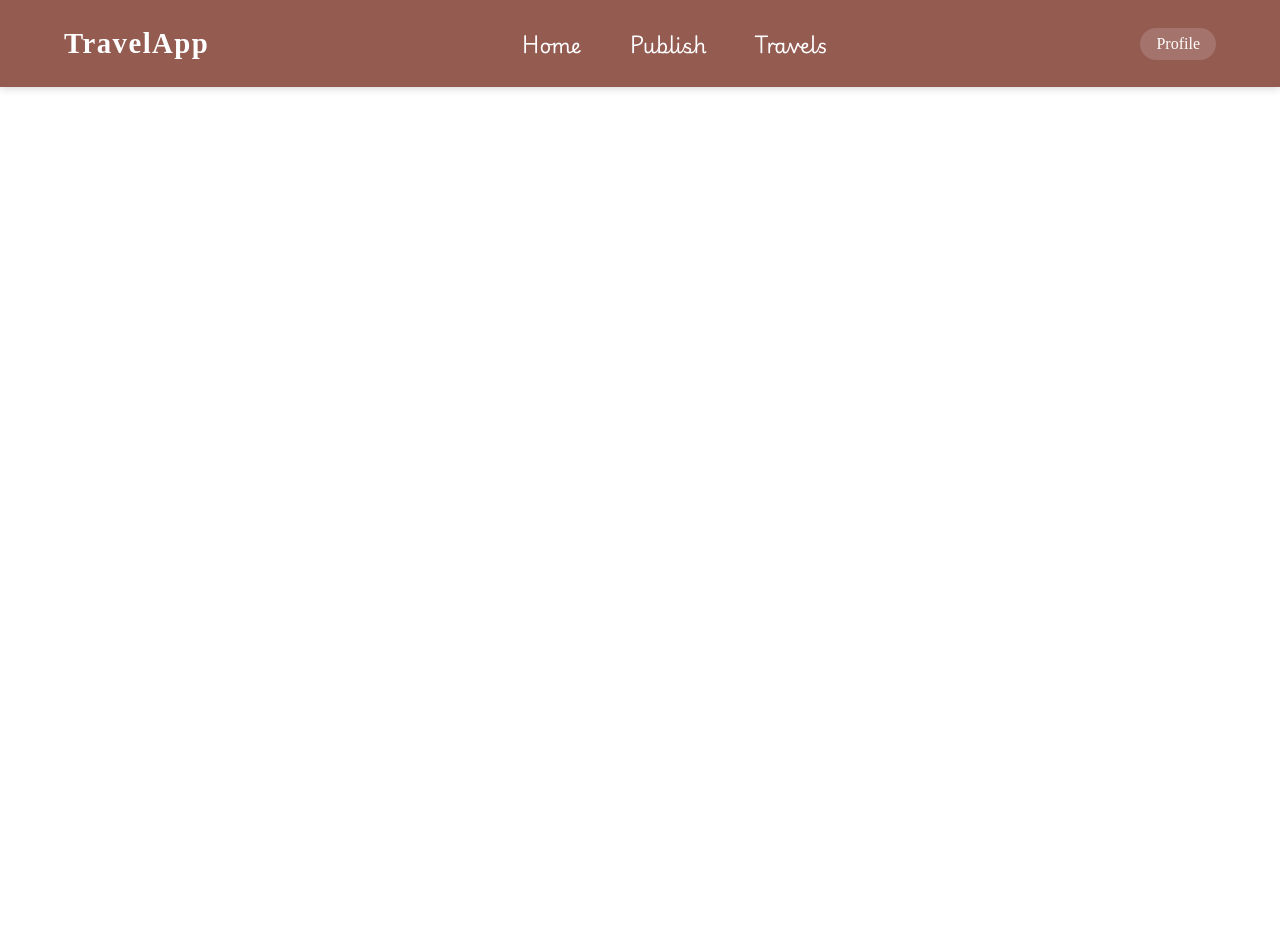
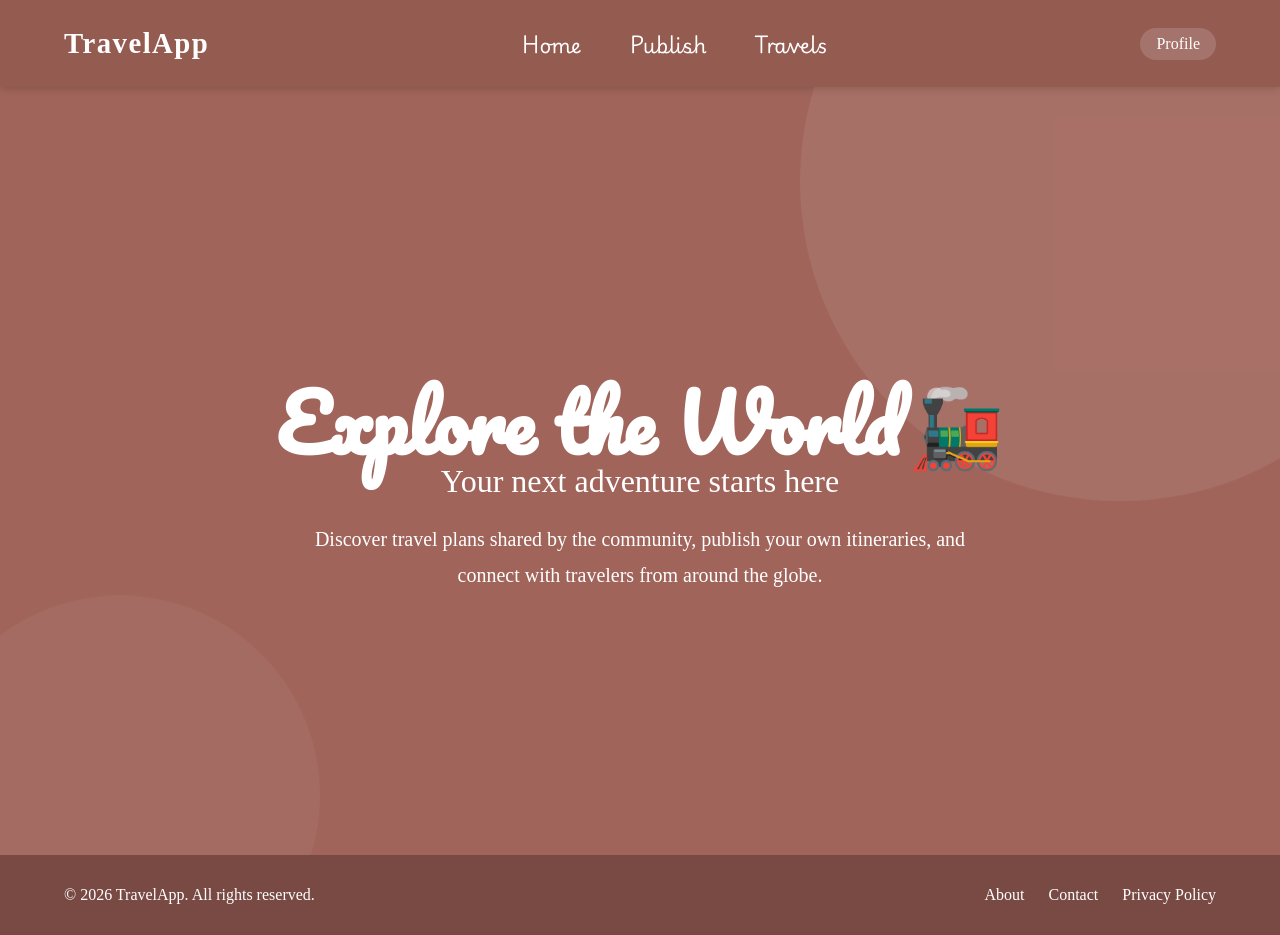
Before and after one commit to AlexPSvet/TravelApp, a React (Vite) app in the folder frontend/: page / in a window 1280 px wide. Before the commit the page ends 800 px from the top, so only its background shows below. Built offline with nearby package versions, Linux system fonts and the light colour scheme.

Commit message:
Home page ready, animated title with emojis, modified navbar style values, new HeroSection component.

```diff
--- /dev/null
+++ b/frontend/src/components/AnimatedTitle.css
@@ -0,0 +1,31 @@
+.animated-title {
+    font-size: clamp(3rem, 6vw, 5.5rem);
+    font-family: 'PacificoRegular', 'Times New Roman';
+    font-weight: 800;
+    line-height: 1.1;
+
+    display: flex;
+    justify-content: center;
+    align-items: center;
+    gap: 0.5rem;
+
+    text-align: center;
+}
+
+.animated-emoji {
+    display: inline-block;
+
+    animation: emojiAppear 0.4s ease;
+}
+
+@keyframes emojiAppear {
+    from {
+        opacity: 0;
+        transform: translateY(10px) scale(0.7);
+    }
+
+    to {
+        opacity: 1;
+        transform: translateY(0) scale(1);
+    }
+}
--- /dev/null
+++ b/frontend/src/components/AnimatedTitle.jsx
@@ -0,0 +1,32 @@
+import { useState, useEffect } from "react";
+import "./AnimatedTitle.css";
+
+const AnimatedTitle = ({
+    text,
+    emojis = ["✨"],
+    interval = 1000,
+}) => {
+    const [index, setIndex] = useState(0);
+
+    useEffect(() => {
+        const timer = setInterval(() => {
+            setIndex((prev) => (prev + 1) % emojis.length);
+        }, interval);
+
+        return () => clearInterval(timer);
+    }, [emojis.length, interval]);
+
+    return (
+        <h1 className="animated-title">
+            {text}{" "}
+            <span
+                key={index}
+                className="animated-emoji"
+            >
+                {emojis[index]}
+            </span>
+        </h1>
+    );
+};
+
+export default AnimatedTitle;
--- /dev/null
+++ b/frontend/src/components/Footer.css
@@ -0,0 +1,33 @@
+.footer {
+    padding: 2rem 5%;
+
+    background: #784A43;
+    color: white;
+
+    box-shadow: 0 2px 8px rgba(0,0,0,0.15);
+}
+
+.footer-content {
+    display: flex;
+    justify-content: space-between;
+    align-items: center;
+
+    gap: 2rem;
+    flex-wrap: wrap;
+}
+
+.footer-links {
+    display: flex;
+    gap: 1.5rem;
+}
+
+.footer-links a {
+    color: inherit;
+    text-decoration: none;
+
+    transition: opacity 0.2s ease;
+}
+
+.footer-links a:hover {
+    opacity: 0.7;
+}
--- /dev/null
+++ b/frontend/src/components/Footer.jsx
@@ -0,0 +1,19 @@
+import "./Footer.css";
+
+const Footer = () => {
+    return (
+        <footer className="footer">
+            <div className="footer-content">
+                <p>© {new Date().getFullYear()} TravelApp. All rights reserved.</p>
+
+                <div className="footer-links">
+                    <a href="/about">About</a>
+                    <a href="/contact">Contact</a>
+                    <a href="/privacy">Privacy Policy</a>
+                </div>
+            </div>
+        </footer>
+    );
+};
+
+export default Footer;
--- /dev/null
+++ b/frontend/src/components/HeroSection.css
@@ -0,0 +1,142 @@
+.hero-section {
+    display: flex;
+    justify-content: center;
+    align-items: center;
+
+    min-height: 80vh;
+    padding: 4rem 2rem;
+
+    overflow: hidden;
+    position: relative;
+}
+
+/* Decorative animated background */
+.hero-section::before {
+    content: "";
+
+    position: absolute;
+    width: 40rem;
+    height: 40rem;
+
+    top: -15rem;
+    right: -10rem;
+
+    background: rgba(255, 255, 255, 0.08);
+
+    border-radius: 50%;
+
+    animation: float 8s ease-in-out infinite;
+}
+
+.hero-section::after {
+    content: "";
+
+    position: absolute;
+    width: 25rem;
+    height: 25rem;
+
+    bottom: -10rem;
+    left: -5rem;
+
+    background: rgba(255, 255, 255, 0.05);
+
+    border-radius: 50%;
+
+    animation: floatReverse 10s ease-in-out infinite;
+}
+
+.hero-content {
+    max-width: 900px;
+
+    text-align: center;
+
+    z-index: 1;
+
+    animation: fadeInUp 1s ease forwards;
+}
+
+.hero-title {
+    font-size: clamp(3rem, 6.5rem, 7rem);
+    font-family: 'PacificoRegular', sans-serif;
+    font-weight: 100;
+    line-height: 1.1;
+
+    margin-bottom: 1rem;
+
+    animation: fadeInUp 0.8s ease forwards;
+}
+
+.hero-subtitle {
+    font-size: clamp(1.5rem, 3vw, 2rem);
+    font-weight: 500;
+
+    opacity: 0.9;
+
+    margin-bottom: 1.5rem;
+
+    animation: fadeInUp 1s ease forwards;
+}
+
+.hero-description {
+    font-size: clamp(1rem, 2vw, 1.25rem);
+    line-height: 1.8;
+
+    max-width: 700px;
+    margin: 0 auto;
+
+    opacity: 0.85;
+
+    animation: fadeInUp 1.2s ease forwards;
+}
+
+.hero-actions {
+    display: flex;
+    justify-content: center;
+    gap: 1rem;
+    flex-wrap: wrap;
+
+    margin-top: 2rem;
+
+    animation: fadeInUp 1.4s ease forwards;
+}
+
+/* Animations */
+@keyframes fadeInUp {
+    from {
+        opacity: 0;
+        transform: translateY(40px);
+    }
+
+    to {
+        opacity: 1;
+        transform: translateY(0);
+    }
+}
+
+@keyframes float {
+    0% {
+        transform: translateY(0);
+    }
+
+    50% {
+        transform: translateY(20px);
+    }
+
+    100% {
+        transform: translateY(0);
+    }
+}
+
+@keyframes floatReverse {
+    0% {
+        transform: translateY(0);
+    }
+
+    50% {
+        transform: translateY(-20px);
+    }
+
+    100% {
+        transform: translateY(0);
+    }
+}
--- /dev/null
+++ b/frontend/src/components/HeroSection.jsx
@@ -0,0 +1,48 @@
+import "./HeroSection.css";
+
+const HeroSection = ({
+    title,
+    subtitle,
+    description,
+    backgroundColor = "#a0645a",
+    textColor = "#FFFFFF",
+    children,
+}) => {
+    return (
+        <section
+            className="hero-section"
+            style={{
+                backgroundColor,
+                color: textColor,
+            }}
+        >
+            <div className="hero-content">
+                {title && (
+                    <h1 className="hero-title">
+                        {title}
+                    </h1>
+                )}
+
+                {children && (
+                    <div className="hero-actions">
+                        {children}
+                    </div>
+                )}
+
+                {subtitle && (
+                    <h2 className="hero-subtitle">
+                        {subtitle}
+                    </h2>
+                )}
+
+                {description && (
+                    <p className="hero-description">
+                        {description}
+                    </p>
+                )}
+            </div>
+        </section>
+    );
+};
+
+export default HeroSection;
--- a/frontend/src/components/NavBar.css
+++ b/frontend/src/components/NavBar.css
@@ -1,4 +1,8 @@
 .navbar {
+    position: sticky;
+    top: 0;
+    z-index: 1000;
+
     min-height: 2rem;
 
     display: flex;
--- a/frontend/src/pages/Home.jsx
+++ b/frontend/src/pages/Home.jsx
@@ -1,11 +1,37 @@
 import NavBar from '../components/NavBar';
+import Footer from '../components/Footer';
+
+import HeroSection from '../components/HeroSection';
+import AnimatedTitle from '../components/AnimatedTitle';
 
 const Home = () => {
-
 
     return (
         <>
             <NavBar />
+
+            <HeroSection
+                subtitle="Your next adventure starts here"
+                description="
+                    Discover travel plans shared by the community,
+                    publish your own itineraries, and connect with
+                    travelers from around the globe.
+                "
+            >
+                <AnimatedTitle
+                    text="Explore the World"
+                    emojis={[
+                        "✈️",
+                        "🌍",
+                        "🏔️",
+                        "🏝️",
+                        "🧳",
+                        "🚂"
+                    ]}
+                />
+            </HeroSection>
+
+            <Footer />
         </>
     )
 }
```
